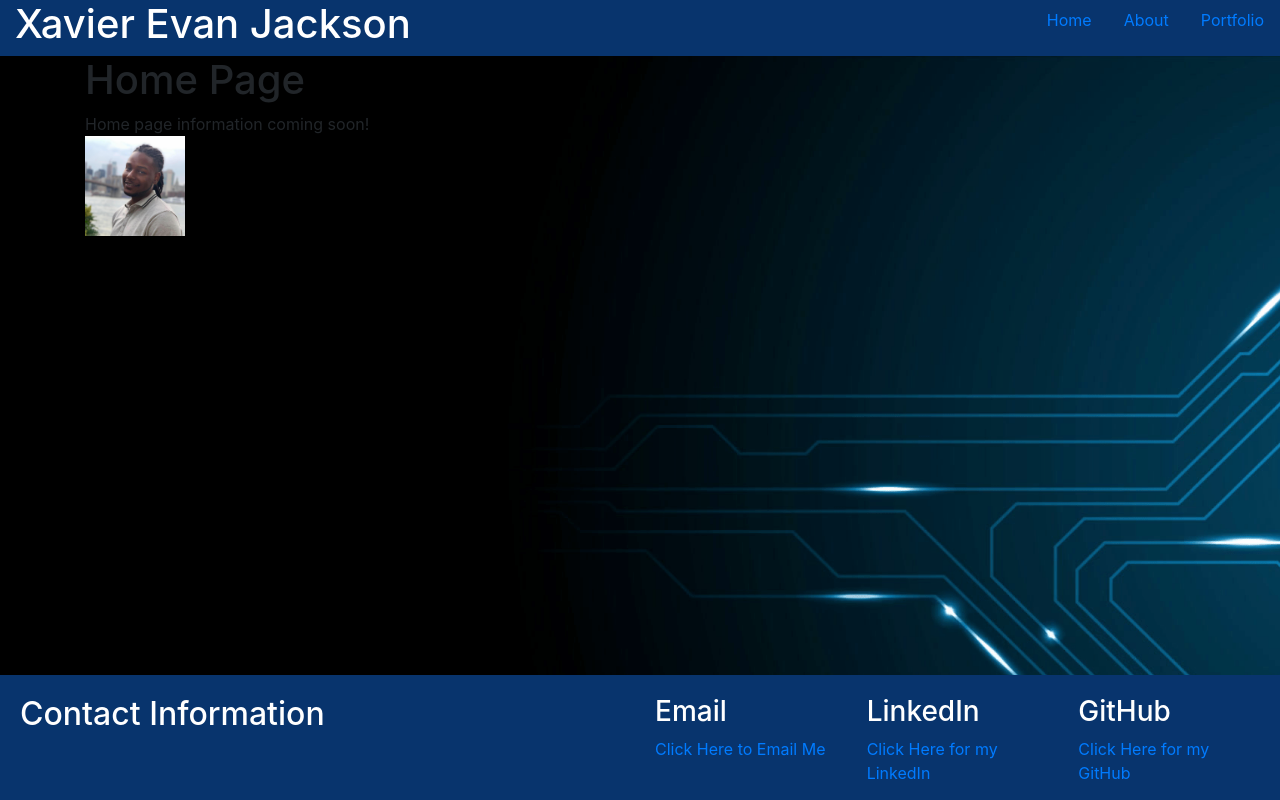
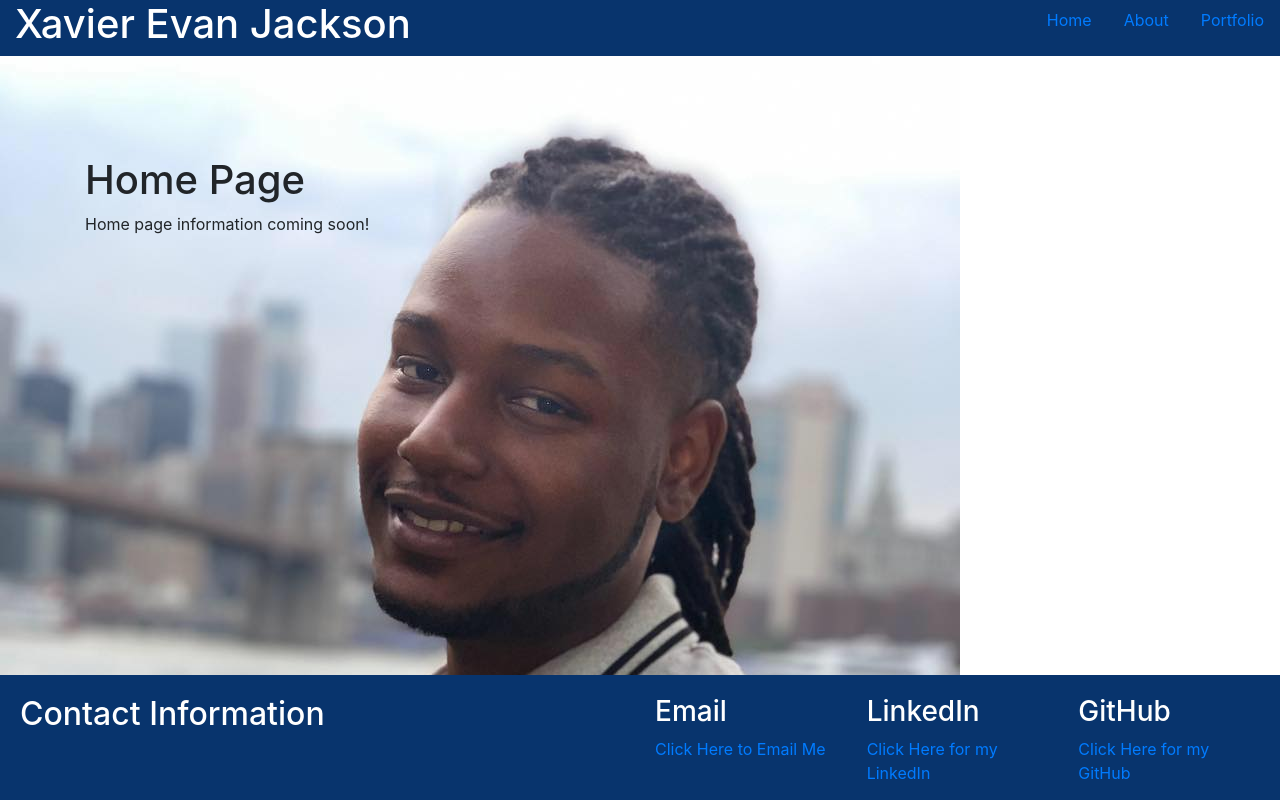
Before and after one commit to xj96/React-Portfolio, a React (Create React App) app: page / in a window 1280 px wide. Built offline with nearby package versions, Linux system fonts and the light colour scheme.

Commit message:
removed previous image and added clipping properties to new background image

```diff
--- a/src/components/Home.css
+++ b/src/components/Home.css
@@ -1,16 +1,13 @@
-img {
-  height: 100%;
-  width: 100px;
-}
-
 .background {
   height: 100%;
-  width: 1450px;
+  width: 100%;
   position: fixed;
   z-index: 0;
+  clip-path: polygon(0% 0%, 75% 0%, 100% 50%, 75% 100%, 0% 100%);
 }
 
 .container {
     position: relative;
+    padding-top: 100px;
     z-index: 2;
 }
--- a/src/components/pages/Home.js
+++ b/src/components/pages/Home.js
@@ -2,19 +2,24 @@ import React from "react";
 import Footer from "../Footer";
 import "/Users/xavierjackson/Desktop/Homework/React Portfolio/reactportfolio/src/components/Home.css";
 import XJ from "/Users/xavierjackson/Desktop/Homework/React Portfolio/reactportfolio/src/images/XJ.jpg";
-import BG from "/Users/xavierjackson/Desktop/Homework/React Portfolio/reactportfolio/src/images/tech-bg.png";
 
 function Home() {
   return (
     <div>
-      <div>
-        <img className="background" src={BG} alt="Background"></img>
+      <div className="background">
+        <img src={XJ} alt="Background"></img>
       </div>
 
       <div className="container">
-        <h1>Home Page</h1>
-        <p>Home page information coming soon!</p>
-        <img src={XJ} alt="Xavier Jackson" />
+        <div className="row">
+          <div className="col-4">
+            <h1>Home Page</h1>
+            <p>Home page information coming soon!</p>
+          </div>
+        </div>
+        <div className="row">
+          <div className="col test-shape"></div>
+        </div>
       </div>
       <Footer />
     </div>
```
